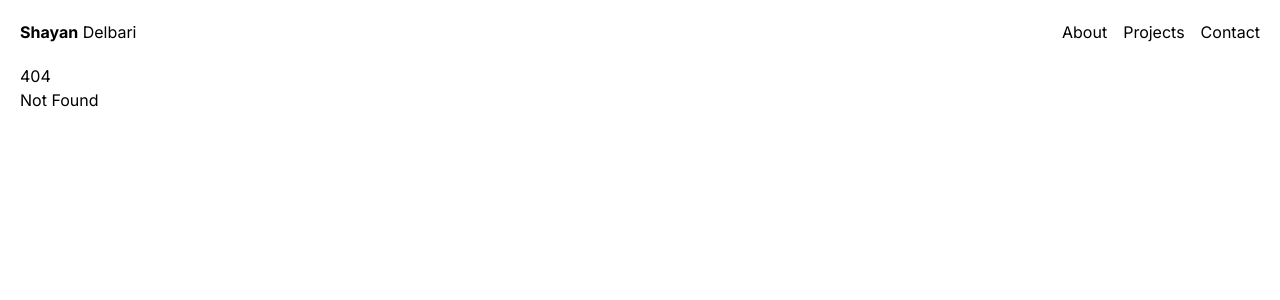
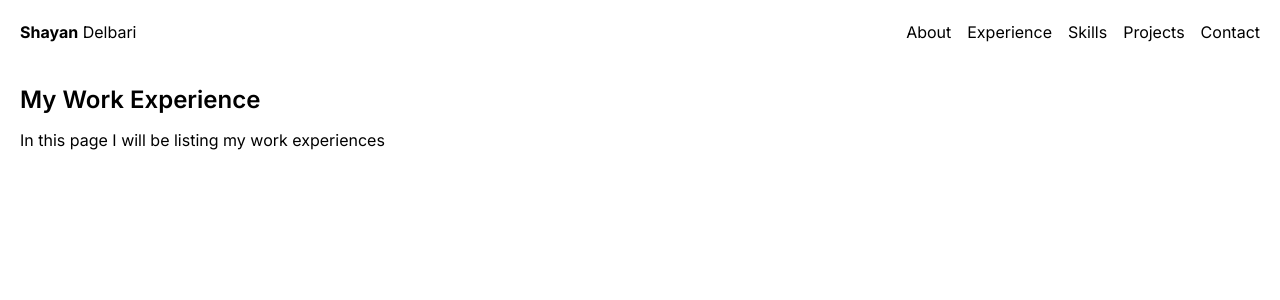
Before and after one commit to shayandelbari/my-portfolio, a SvelteKit app: page /experience in a window 1280 px wide. Before the commit this address had no page. Shown: the top 300 px of the page. Built offline with nearby package versions, Linux system fonts and the light colour scheme.

Commit message:
Add new menu items and create pages for Experience, Skills, and Projects

```diff
--- a/src/routes/Menu.svelte
+++ b/src/routes/Menu.svelte
@@ -2,6 +2,8 @@
 	let menuItems = [
 		// { name: 'Home', link: '/' },
 		{ name: 'About', link: '/about' },
+		{ name: 'Experience', link: '/experience' },
+		{ name: 'Skills', link: '/skills' },
 		{ name: 'Projects', link: '/projects' },
 		{ name: 'Contact', link: '/contact' }
 	];
--- /dev/null
+++ b/src/routes/experience/+page.svelte
@@ -0,0 +1,2 @@
+<h1 class="mt-5 text-2xl font-semibold">My Work Experience</h1>
+<p class="mt-3">In this page I will be listing my work experiences</p>
--- /dev/null
+++ b/src/routes/projects/+page.svelte
@@ -0,0 +1,2 @@
+<h1 class="mt-5 text-2xl font-semibold">Projects</h1>
+<p class="mt-3">In this page I will be listing my projects</p>
--- /dev/null
+++ b/src/routes/skills/+page.svelte
@@ -0,0 +1,2 @@
+<h1 class="mt-5 text-2xl font-semibold">Skills</h1>
+<p class="mt-3">In this page I will be listing my skills</p>
```
